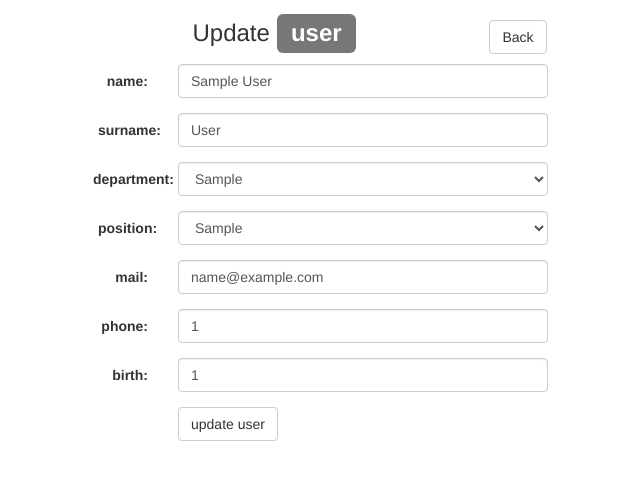
After one commit to ddeadlink/py_tst, a Flask app: page /update/user/1 in a window 1280 px wide. The commit adds this page. Shown: the top 480 px of the page, without its empty margins (317-957 px from the left). Run offline with Flask 2, Linux system fonts and the light colour scheme; tables that the repository leaves empty hold one stand-in row (values such as "Sample post"); some libraries are stand-ins or nearby versions.

Commit message:
'departmentFields'

```diff
--- a/main.py
+++ b/main.py
@@ -19,14 +19,18 @@ def view(arg):
         res = Users.query.all()
     elif arg == 'position':
         res = Profile.query.all()
+    elif arg == 'department':
+        res = Department.query.all()
     return render_template('view.html', res = res, arg = arg)
 
 # create tpl for all components
 @app.route('/create/<arg>')
 def create(arg):
     positions = Profile.query.all()
-    departments = Department.query.all()
-    return render_template('create_new.html', arg = arg, positions = positions, departments = departments)
+    # query departments with no master
+    departments = Department.query.filter_by(head=str('')).all()
+    users = Users.query.all()
+    return render_template('create_new.html', arg = arg, positions = positions, users = users, departments = departments)
 
 # to post data to db
 @app.route('/post/<arg>',methods=['POST'])
@@ -41,11 +45,27 @@ def post(arg):
         position = Profile(request.form['name'],request.form['description'])
         db.session.add(position)
         db.session.commit()
+
+    elif arg == 'department':
+        department = Department(request.form['name'],request.form['parent'],request.form['head'],request.form['description'])
     return redirect(url_for('index'))
 
+@app.route('/update/<arg>/<int:id>')
+def update(arg,id):
+    if arg == 'user':
+        user = Users.query.filter_by(id=id).first()
+        positions = Profile.query.all()
+        # query departments with no master
+        departments = Department.query.filter_by(head=str('')).all()
+        return render_template('update.html', arg = arg, positions = positions, departments = departments, one = user)
+    if arg == 'position':
+        positions = Profile.query.filter_by(id=id).first()
+        return render_template('update.html', arg = arg, positions = positions)
+
+
 # ajax handler to delete components
-@app.route('/ajax', methods=['POST'])
-def ajax():
+@app.route('/ajaxDelete', methods=['POST'])
+def ajaxDelete():
     if str(request.form['key']) == 'user':
         res = Users.query.filter_by(id=str(request.form['id'])).first()
         db.session.delete(res)
@@ -56,5 +76,19 @@ def ajax():
         db.session.commit()
     return str(res.name)
 
+@app.route('/post_update/<arg>/<int:id>', methods=['POST'])
+def post_update(arg,id):
+    if arg == 'user':
+        db.session.query(Users).filter(Users.id == id).update({'name': request.form['name'],'surname': request.form['surname'],\
+        'department': request.form['department'],'position': request.form['position'],'mail': request.form['mail'],'phone': request.form['phone'],\
+        'birth': request.form['birth']})
+        db.session.commit()
+    elif arg == 'position':
+        db.session.query(Profile).filter(Profile.id == id).update({'name': request.form['name'],'description': request.form['description']})
+        db.session.commit()
+
+    return redirect(url_for('view',arg=arg))
+
+
 if __name__ == "__main__":
     app.run(debug=True)
--- a/static/script.js
+++ b/static/script.js
@@ -5,7 +5,7 @@ $(function() {
       $(element).click(function(){
 
         $.ajax({
-          url: "/ajax",
+          url: "/ajaxDelete",
           type: 'POST',
           data: {id:element.id, key: $(element).attr('data-trigger')},
           success: function(result){
@@ -16,11 +16,14 @@ $(function() {
       })
     });
 
+
     // full info
     $('.view').map(function(key, element){
       $(element).click(function(){
         $($('.info-block')[key]).toggleClass('show');
       })
-    })
+    });
+
+
 
 });
--- a/static/style.css
+++ b/static/style.css
@@ -4,6 +4,16 @@
 
 .form-wrap{
   width: 480px;
+}
+
+.form-wrap-view{
+  width: 480px;
+  display: none;
+  padding: 10px;
+}
+
+.update-confirm{
+  margin-top: 10px;
 }
 
 .header-row{
@@ -45,7 +55,7 @@
 }
 
 .info-block{
-  display: none
+  display: none;
 }
 
 .show{
--- /dev/null
+++ b/templates/update.html
@@ -0,0 +1,158 @@
+<!DOCTYPE html>
+<html>
+  <head>
+    <meta charset="utf-8">
+    <title>update</title>
+    <link rel="stylesheet" href="https://maxcdn.bootstrapcdn.com/bootstrap/3.3.7/css/bootstrap.min.css">
+    <script src="https://ajax.googleapis.com/ajax/libs/jquery/1.12.4/jquery.min.js"></script>
+    <script src="https://maxcdn.bootstrapcdn.com/bootstrap/3.3.7/js/bootstrap.min.js"></script>
+    <link rel='stylesheet' type="text/css" href="{{ url_for('static', filename='style.css') }}">
+    <script type=text/javascript src="{{ url_for('static', filename='script.js') }}"></script>
+  </head>
+  <body>
+    <div class="container">
+      <div class="row">
+        <div class="col-lg-3 col-lg-offset-4">
+          <h3 class="header-row">Update <span class="label label-default">{{arg}}</span></h3>
+        </div>
+        <div class="col-lg-2">
+          <h3 class="header-row"><a href="/view/{{arg}}" class="btn btn-default" role="button">Back</a></h3>
+        </div>
+      </div>
+    </div>
+  {% if arg == 'user' %}
+  <form class="form-horizontal" method="POST" action="/post_update/user/{{one.id}}">
+    <div class="container form-wrap">
+    <div class="form-group">
+      <label class="control-label col-sm-2" for="name">name:</label>
+      <div class="col-sm-10">
+        <input required type="text" class="form-control" name='name' id="name" value="{{one.name}}">
+      </div>
+    </div>
+    <div class="form-group">
+      <label class="control-label col-sm-2" for="surname">surname:</label>
+      <div class="col-sm-10">
+        <input required type="text" class="form-control"  name='surname' id="surname" value="{{one.surname}}">
+      </div>
+    </div>
+    <div class="form-group">
+      <label class="control-label col-sm-2 lbl" for="department">department:</label>
+      <div class="col-sm-10">
+        <select class="form-control" id="department" name='department'>
+          <option selected value="{{one.department}}">{{one.department}}</option>
+          {% for d in departments %}
+            <option value={{ d.id }}>{{ d.name }}</option>
+          {% endfor %}
+        </select>
+      </div>
+    </div>
+    <div class="form-group">
+      <label class="control-label col-sm-2" for="Position">position:</label>
+      <div class="col-sm-10">
+        <select class="form-control" id="position" name='position'>
+          <option selected value="{{one.position}}">{{one.position}}</option>
+          {% for p in positions %}
+            <option>{{ p.name }}</option>
+          {% endfor %}
+        </select>
+      </div>
+    </div>
+    <div class="form-group">
+      <label required class="control-label col-sm-2" for="mail">mail:</label>
+      <div class="col-sm-10">
+        <input type="email" class="form-control" name='mail' id="mail" value="{{one.mail}}">
+      </div>
+    </div>
+    <div class="form-group">
+      <label required class="control-label col-sm-2" for="pwd">phone:</label>
+      <div class="col-sm-10">
+        <input type="number" class="form-control" name='phone' id="phone" value="{{one.phone}}">
+      </div>
+    </div>
+    <div class="form-group">
+      <label required class="control-label col-sm-2" for="pwd">birth:</label>
+      <div class="col-sm-10">
+        <input type="number" class="form-control" name='birth' id="birth" value="{{one.birth}}">
+      </div>
+    </div>
+    <div class="form-group">
+      <div class="col-sm-offset-2 col-sm-10">
+        <button type="submit" class="btn btn-default control">update {{arg}}</button>
+      </div>
+    </div>
+  </div>
+  </form>
+  {% elif arg == 'position' %}
+  <form class="form-horizontal" method="POST" action="/post_update/position/{{positions.id}}">
+    <div class="container form-wrap">
+    <div class="form-group">
+      <label  class="control-label col-sm-2 lbl" for="name">name:</label>
+      <div class="col-sm-10">
+        <input required type="text" class="form-control" name='name' id="name" value="{{positions.name}}">
+      </div>
+    </div>
+    <div class="form-group">
+      <label class="control-label col-sm-2 lbl" for="description">description:</label>
+      <div class="col-sm-10">
+        <input required type="text" class="form-control"  name='description' id="description" value="{{positions.description}}">
+      </div>
+    </div>
+    <div class="form-group">
+      <div class="col-sm-offset-2 col-sm-10">
+        <button type="submit" class="btn btn-default control">update {{arg}}</button>
+      </div>
+    </div>
+  </div>
+  </form>
+  {% else %}
+  <form class="form-horizontal" method="POST" action="/post_update/department">
+    <div class="container form-wrap">
+    <div class="form-group">
+      <label class="control-label col-sm-2 lbl" for="name">name:</label>
+      <div class="col-sm-10">
+        <input required type="text" class="form-control" name='name' id="name" placeholder="Enter name">
+      </div>
+    </div>
+    <div class="form-group">
+      <label class="control-label col-sm-2 lbl" for="parent">parent department:</label>
+      <div class="col-sm-10">
+        <select class="form-control" id="department" name='department'>
+          <option selected></option>
+          {% for p in departments %}
+            <option>{{ p.name }}</option>
+          {% endfor %}
+        </select>
+      </div>
+    </div>
+    <div class="form-group">
+      <label class="control-label col-sm-2 lbl" for="name">head:</label>
+      <div class="col-sm-10">
+        <select class="form-control" id="department" name='department'>
+          <option selected></option>
+          {% for p in users %}
+            <option>{{ p.name }}</option>
+          {% endfor %}
+        </select>
+      </div>
+    </div>
+    <div class="form-group">
+      <label class="control-label col-sm-2 lbl" for="description">description:</label>
+      <div class="col-sm-10">
+        <input required type="text" class="form-control"  name='description' id="description" placeholder="Enter description">
+      </div>
+    </div>
+    <div class="form-group">
+      <div class="col-sm-offset-2 col-sm-10">
+        <button type="submit" class="btn btn-default control">Add position</button>
+      </div>
+    </div>
+  </div>
+  </form>
+  {% endif %}
+  </div>
+
+
+
+
+  </body>
+</html>
```
Also changed, not shown: models.py (+9 -1 lines), templates/create_new.html (+27 -21 lines), templates/view.html (+32 -9 lines), 2 other files.
